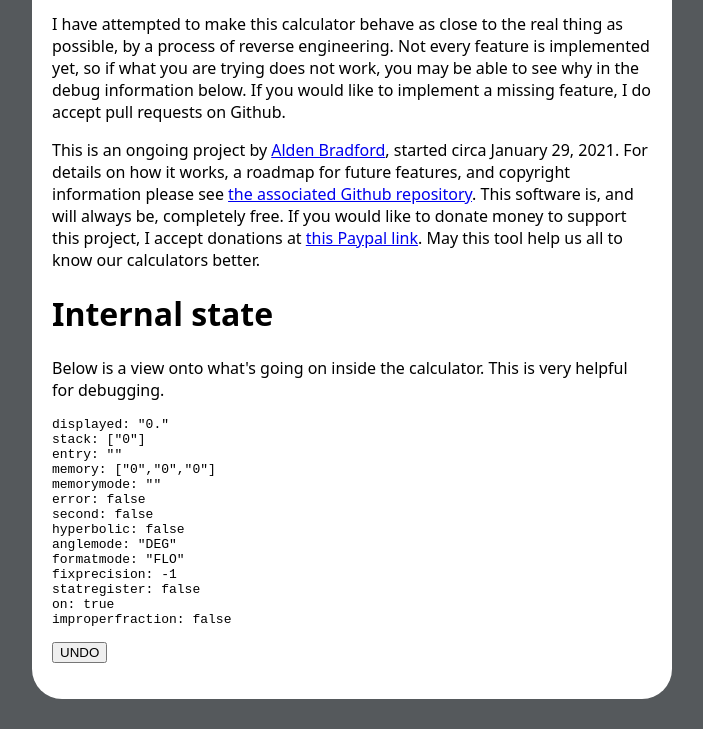
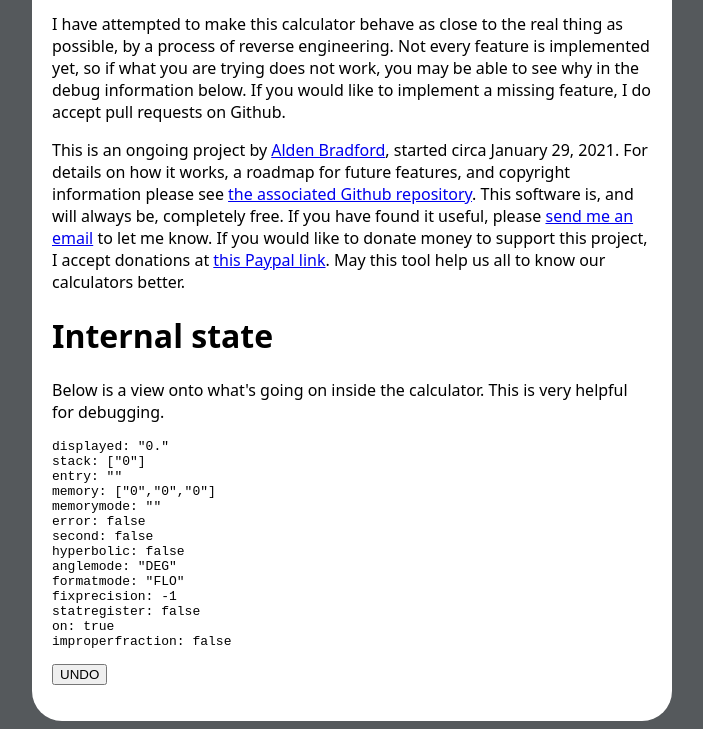
Before and after one commit to AldenMB/calculator_emulator, a plain HTML site: page index.html in a window 1280 px wide. Shown: the part 777-1506 px from the top of the page, without its empty margins (288-991 px from the left). Before the commit the page ends 1484 px from the top, so only its background shows below. Drawn offline with Linux system fonts and the light colour scheme.

Commit message:
add email link

```diff
--- a/index.html
+++ b/index.html
@@ -696,7 +696,7 @@ I have attempted to make this calculator behave as close to the real thing as po
 </p>
 
 <p>
-This is an ongoing project by <a href="https://aldenbradford.com/">Alden Bradford</a>, started circa January 29, 2021. For details on how it works, a roadmap for future features, and copyright information please see <a href="https://github.com/AldenMB/calculator_emulator">the associated Github repository</a>. This software is, and will always be, completely free. If you would like to donate money to support this project, I accept donations at <a href="https://www.paypal.com/donate/?business=Q7QVXC4D9G9VU&no_recurring=0&item_name=I+am+developing+free+software+to+help+teachers+and+math+students.+Thank+you+very+much+for+your+support.&currency_code=USD">this Paypal link</a>. May this tool help us all to know our calculators better.
+This is an ongoing project by <a href="https://aldenbradford.com/">Alden Bradford</a>, started circa January 29, 2021. For details on how it works, a roadmap for future features, and copyright information please see <a href="https://github.com/AldenMB/calculator_emulator">the associated Github repository</a>. This software is, and will always be, completely free. If you have found it useful, please <a href="mailto:aldenbradford@gmail.com">send me an email</a> to let me know. If you would like to donate money to support this project, I accept donations at <a href="https://www.paypal.com/donate/?business=Q7QVXC4D9G9VU&no_recurring=0&item_name=I+am+developing+free+software+to+help+teachers+and+math+students.+Thank+you+very+much+for+your+support.&currency_code=USD">this Paypal link</a>. May this tool help us all to know our calculators better.
 </p>
 
 
```
